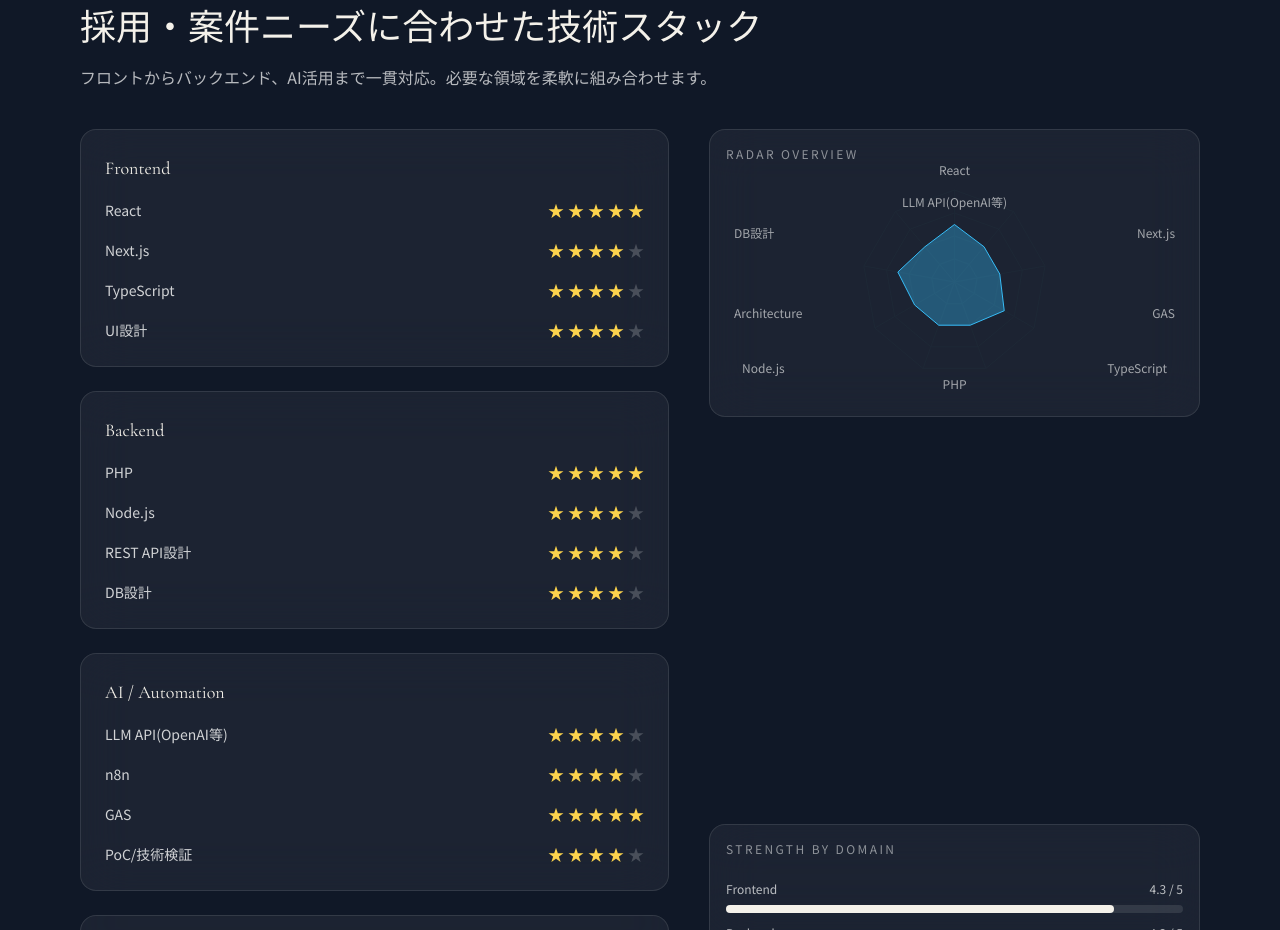
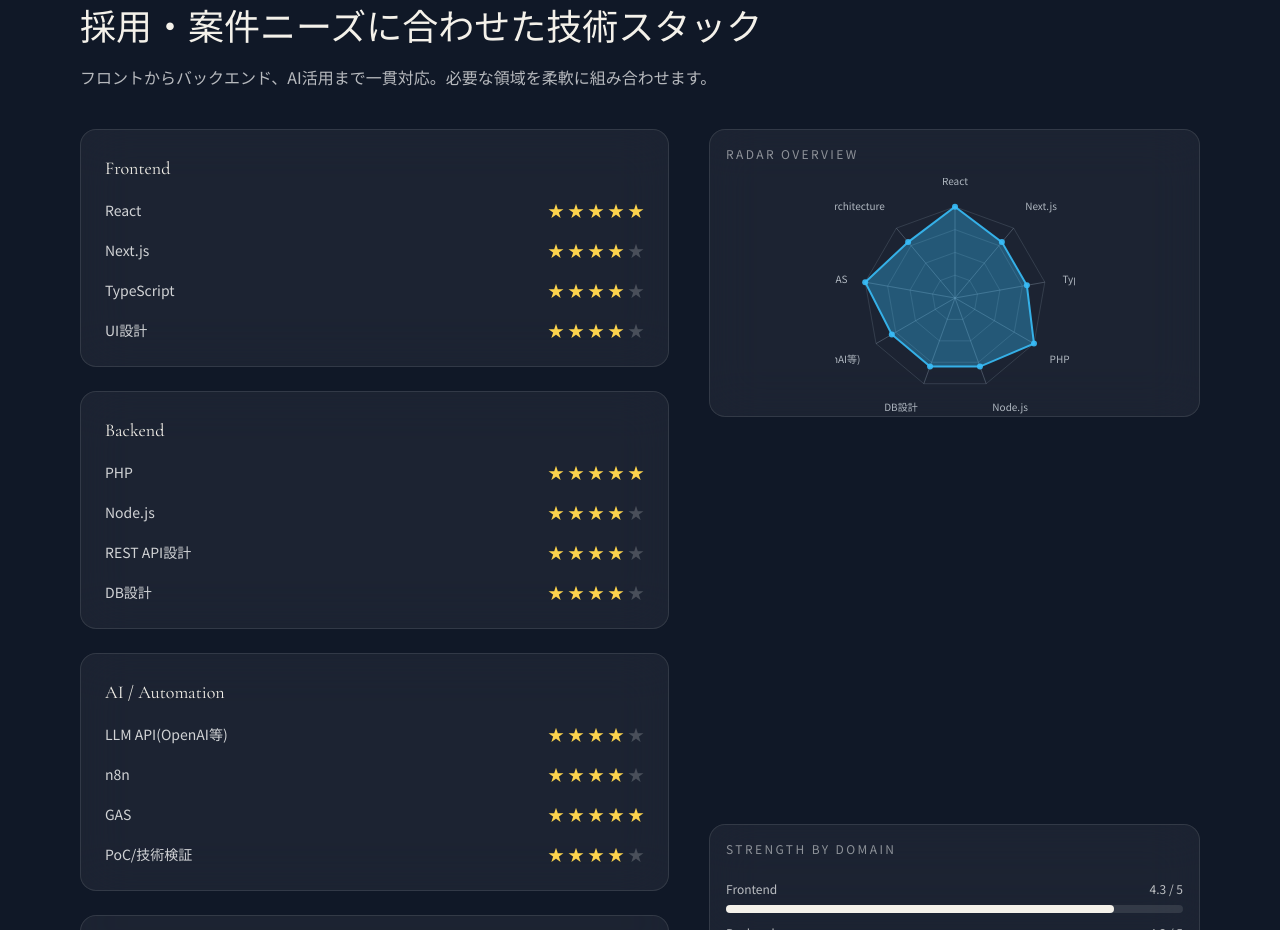
Before and after one commit to hd-fluxion/portfolio, a Next.js app in the folder apps/site/: page /portfolio/ in a window 1280 px wide. Shown: the part 1360-2290 px from the top of the page. Built offline with nearby package versions, Linux system fonts and the light colour scheme.

Commit message:
Replace radar with custom SVG

```diff
--- a/apps/site/src/components/sections/SkillsCharts.tsx
+++ b/apps/site/src/components/sections/SkillsCharts.tsx
@@ -1,66 +1,129 @@
-"use client";
-
-import { createElement } from "react";
-import {
-  Radar,
-  RadarChart,
-  PolarGrid,
-  ResponsiveContainer,
-  BarChart,
-  Bar,
-  CartesianGrid,
-  XAxis,
-  YAxis,
-  Tooltip,
-} from "recharts";
-
 type Props = {
   radarData: { name: string; level: number }[];
   barData: { name: string; value: number }[];
 };
 
 export default function SkillsCharts({ radarData, barData }: Props) {
+  const maxValue = 5;
+  const size = 240;
+  const center = size / 2;
+  const radius = size * 0.38;
+  const steps = 4;
+  const count = radarData.length;
+  const angleStep = (Math.PI * 2) / Math.max(count, 1);
+
+  const levelToPoint = (level: number, index: number) => {
+    const angle = -Math.PI / 2 + angleStep * index;
+    const r = (level / maxValue) * radius;
+    return [
+      center + Math.cos(angle) * r,
+      center + Math.sin(angle) * r,
+    ] as const;
+  };
+
+  const polygonPoints = radarData
+    .map((item, index) => levelToPoint(item.level, index).join(","))
+    .join(" ");
+
   return (
     <div className="grid gap-6">
       <div className="glass relative h-72 rounded-2xl p-4">
         <p className="text-xs uppercase tracking-[0.2em] text-white/50">
           Radar Overview
         </p>
-        <div className="h-60">
-          <ResponsiveContainer width="100%" height="100%">
-            <RadarChart data={radarData}>
-              <PolarGrid stroke="#1f2937" />
-              {createElement(Radar as any, {
-                dataKey: "level",
-                stroke: "#38bdf8",
-                fill: "#38bdf8",
-                fillOpacity: 0.35,
-              })}
-            </RadarChart>
-          </ResponsiveContainer>
-        </div>
-        <div className="pointer-events-none absolute inset-0">
-          {radarData.map((item, index) => (
-            <span
-              key={item.name}
-              className={[
-                "absolute text-xs text-white/60",
-                index === 0 && "left-1/2 top-8 -translate-x-1/2",
-                index === 1 && "right-6 top-1/3",
-                index === 2 && "right-8 bottom-10",
-                index === 3 && "left-1/2 bottom-6 -translate-x-1/2",
-                index === 4 && "left-8 bottom-10",
-                index === 5 && "left-6 top-1/3",
-                index === 6 && "right-1/2 top-16 translate-x-1/2",
-                index === 7 && "right-6 bottom-1/3",
-                index === 8 && "left-6 bottom-1/3",
-              ]
-                .filter(Boolean)
-                .join(" ")}
-            >
-              {item.name}
-            </span>
-          ))}
+        <div className="mt-4 flex items-center justify-center">
+          <svg
+            width={size}
+            height={size}
+            viewBox={`0 0 ${size} ${size}`}
+            className="text-white/70"
+          >
+            {Array.from({ length: steps }, (_, step) => {
+              const r = radius * ((step + 1) / steps);
+              const ringPoints = radarData
+                .map((_, index) => {
+                  const angle = -Math.PI / 2 + angleStep * index;
+                  const x = center + Math.cos(angle) * r;
+                  const y = center + Math.sin(angle) * r;
+                  return `${x},${y}`;
+                })
+                .join(" ");
+              return (
+                <polygon
+                  key={`ring-${r}`}
+                  points={ringPoints}
+                  fill="none"
+                  stroke="rgba(148,163,184,0.2)"
+                  strokeWidth="1"
+                />
+              );
+            })}
+            {radarData.map((_, index) => {
+              const angle = -Math.PI / 2 + angleStep * index;
+              const x = center + Math.cos(angle) * radius;
+              const y = center + Math.sin(angle) * radius;
+              return (
+                <line
+                  key={`axis-${index}`}
+                  x1={center}
+                  y1={center}
+                  x2={x}
+                  y2={y}
+                  stroke="rgba(148,163,184,0.35)"
+                  strokeWidth="1"
+                />
+              );
+            })}
+            <polygon
+              points={polygonPoints}
+              fill="rgba(56,189,248,0.35)"
+              stroke="rgba(56,189,248,0.9)"
+              strokeWidth="2"
+            />
+            {radarData.map((item, index) => {
+              const [x, y] = levelToPoint(item.level, index);
+              return (
+                <circle
+                  key={`dot-${item.name}`}
+                  cx={x}
+                  cy={y}
+                  r="3"
+                  fill="rgba(56,189,248,0.9)"
+                />
+              );
+            })}
+            {radarData.map((item, index) => {
+              const angle = -Math.PI / 2 + angleStep * index;
+              const labelRadius = radius + 18;
+              const x = center + Math.cos(angle) * labelRadius;
+              const y = center + Math.sin(angle) * labelRadius;
+              const anchor =
+                Math.abs(Math.cos(angle)) < 0.3
+                  ? "middle"
+                  : Math.cos(angle) > 0
+                  ? "start"
+                  : "end";
+              const dy =
+                Math.abs(Math.sin(angle)) < 0.2
+                  ? 4
+                  : Math.sin(angle) > 0
+                  ? 10
+                  : -4;
+              return (
+                <text
+                  key={`label-${item.name}`}
+                  x={x}
+                  y={y}
+                  textAnchor={anchor}
+                  fontSize="10"
+                  fill="rgba(226,232,240,0.75)"
+                  dy={dy}
+                >
+                  {item.name}
+                </text>
+              );
+            })}
+          </svg>
         </div>
       </div>
       <div className="glass h-72 rounded-2xl p-4">
```
